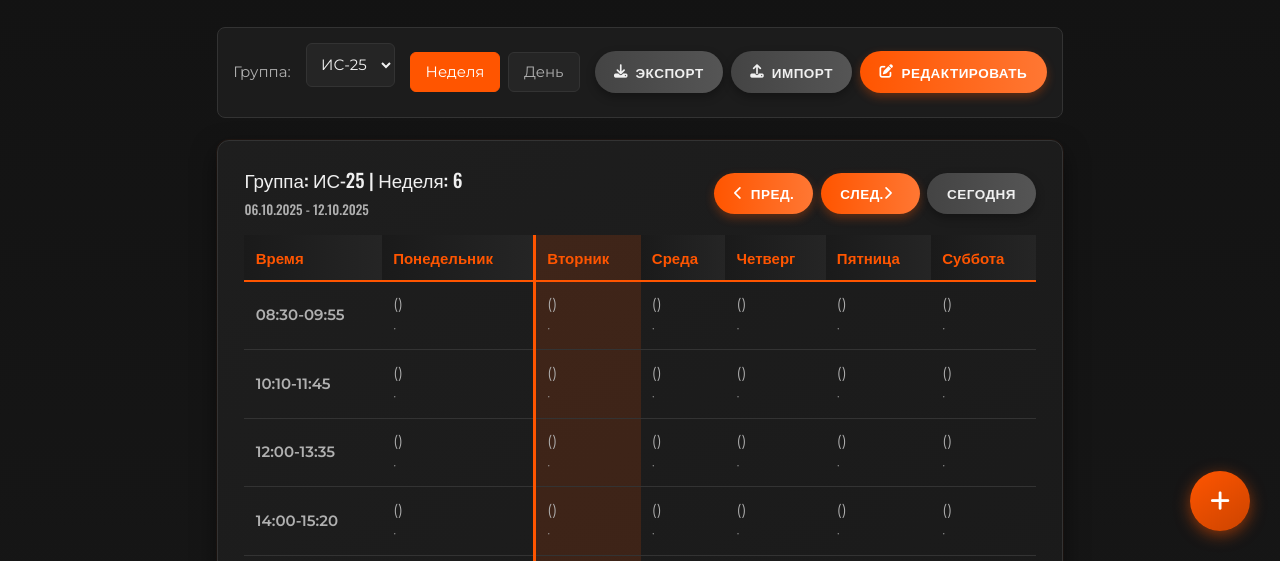
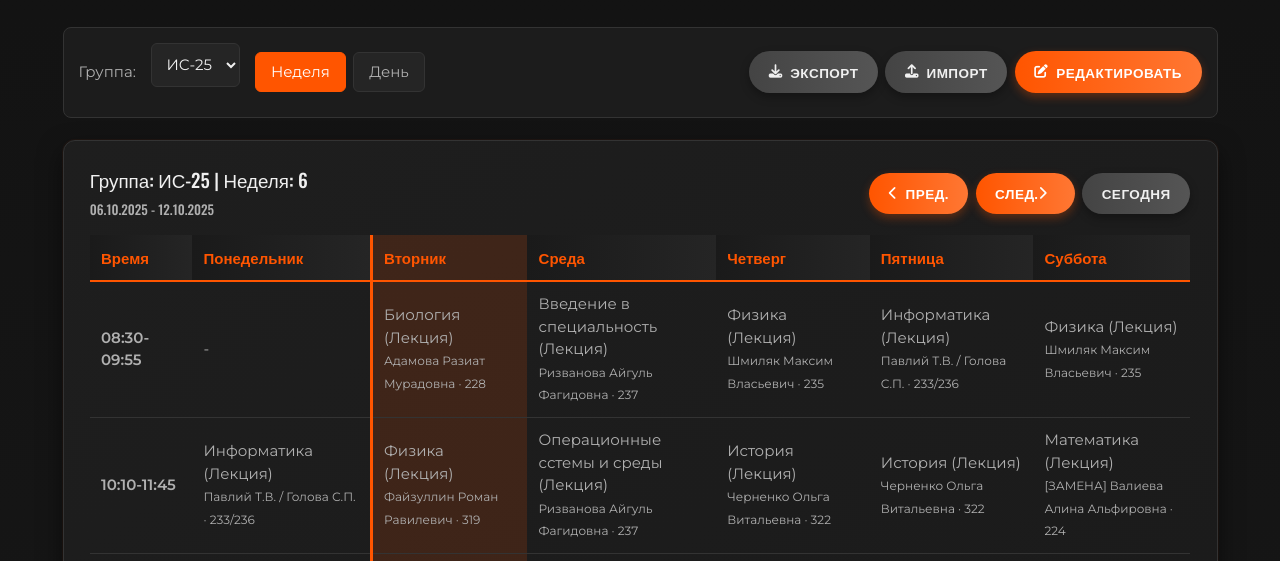
Before and after one commit to SanMein/NSKHub, a plain HTML site: page schedule.html in a window 1280 px wide. Shown: the part 239-800 px from the top of the page. Drawn offline with nearby package versions, Linux system fonts and the light colour scheme.

Commit message:
Update schedule.html

```diff
--- a/schedule.html
+++ b/schedule.html
@@ -292,30 +292,6 @@
         color: #FF5500;
         font-weight: 600;
     }
-    /* Стили для кнопки "+" */
-    .floating-add-btn {
-      position: fixed;
-      bottom: 2rem;
-      right: 2rem;
-      width: 60px;
-      height: 60px;
-      border-radius: 50%;
-      background: linear-gradient(145deg, #FF5500, #CC4400);
-      color: white;
-      font-size: 1.5rem;
-      border: none;
-      cursor: pointer;
-      box-shadow: 0 4px 15px rgba(255, 85, 0, 0.5);
-      z-index: 100;
-      display: flex;
-      align-items: center;
-      justify-content: center;
-      transition: all 0.3s ease;
-    }
-    .floating-add-btn:hover {
-      transform: scale(1.1) rotate(90deg);
-      box-shadow: 0 6px 20px rgba(255, 85, 0, 0.7);
-    }
     /* Стили для модального окна */
     .modal {
       display: none;
@@ -514,13 +490,6 @@
         .search-input {
             max-width: 100%;
         }
-        .floating-add-btn {
-            bottom: 1.5rem;
-            right: 1.5rem;
-            width: 50px;
-            height: 50px;
-            font-size: 1.2rem;
-        }
         .control-panel {
             flex-direction: column;
             align-items: stretch;
@@ -575,7 +544,7 @@
         <div class="group-selector">
             <label class="text-[#B0B0B0] mr-2">Группа:</label>
             <select id="groupSelect" class="modal-select w-auto" onchange="changeGroup()">
-                <option value="СТ-21-01">ИС-25</option>
+                <!-- Группы будут заполнены из JSON -->
             </select>
         </div>
 
@@ -680,11 +649,6 @@
     </div>
   </footer>
 
-  <!-- Кнопка "+" -->
-  <button id="addBtn" class="floating-add-btn" title="Добавить занятие">
-    <i class="fas fa-plus"></i>
-  </button>
-
   <!-- Модальное окно редактирования занятия -->
   <div id="editLessonModal" class="modal">
     <div class="modal-content">
@@ -745,74 +709,51 @@
 
     document.addEventListener('DOMContentLoaded', (event) => {
         changeFontSize('medium');
-        loadSchedule();
-        currentWeek = getCurrentAcademicWeek(); // Устанавливаем текущую неделю при загрузке
+        loadScheduleFromFile();
+        currentWeek = getCurrentAcademicWeek();
         document.getElementById('currentWeek').textContent = currentWeek;
         renderSchedule();
         updateStats();
     });
 
-    // Загрузка расписания из localStorage
-    function loadSchedule() {
+    // Загрузка расписания из JSON файла
+    async function loadScheduleFromFile() {
+        try {
+            const response = await fetch('schedule.json');
+            if (!response.ok) {
+                throw new Error('Файл schedule.json не найден');
+            }
+            scheduleData = await response.json();
+            updateGroupsDropdown();
+            renderSchedule();
+            updateStats();
+            showNotification('Расписание загружено из файла');
+        } catch (error) {
+            console.error('Ошибка загрузки расписания:', error);
+            showNotification('Ошибка загрузки расписания. Используется локальное хранилище.');
+            loadScheduleFromStorage();
+        }
+    }
+
+    // Загрузка расписания из localStorage (резервный вариант)
+    function loadScheduleFromStorage() {
         const stored = localStorage.getItem('nskSchedule');
         if (stored) {
             scheduleData = JSON.parse(stored);
+        } else {
+            // Если нет данных, создаем пустую структуру
+            scheduleData = {
+                "ИС-25": {
+                    "1": createDefaultWeek(),
+                    "2": createDefaultWeek(),
+                    "3": createDefaultWeek(),
+                    "4": createDefaultWeek(),
+                    "5": createDefaultWeek(),
+                    "6": createDefaultWeek()
+                }
+            };
         }
-        initializeDefaultSchedule();
-    }
-
-    // Инициализация расписания по умолчанию
-    function initializeDefaultSchedule() {
-        const groups = ['ИС-25'];
-
-        groups.forEach(group => {
-            if (!scheduleData[group]) {
-                scheduleData[group] = {
-                    1: createDefaultWeek(),
-                    2: createDefaultWeek(),
-                    3: createDefaultWeek(),
-                    4: createDefaultWeek(),
-                    5: createDefaultWeek(),
-                    6: createDefaultWeek(),
-                    7: createDefaultWeek(),
-                    8: createDefaultWeek(),
-                    9: createDefaultWeek(),
-                    10: createDefaultWeek(),
-                    11: createDefaultWeek(),
-                    12: createDefaultWeek(),
-                    13: createDefaultWeek(),
-                    14: createDefaultWeek(),
-                    15: createDefaultWeek(),
-                    16: createDefaultWeek(),
-                    17: createDefaultWeek(),
-                    18: createDefaultWeek(),
-                    19: createDefaultWeek(),
-                    20: createDefaultWeek(),
-                    21: createDefaultWeek(),
-                    22: createDefaultWeek(),
-                    23: createDefaultWeek(),
-                    24: createDefaultWeek(),
-                    25: createDefaultWeek(),
-                    26: createDefaultWeek(),
-                    27: createDefaultWeek(),
-                    28: createDefaultWeek(),
-                    29: createDefaultWeek(),
-                    30: createDefaultWeek(),
-                    31: createDefaultWeek(),
-                    32: createDefaultWeek(),
-                    33: createDefaultWeek(),
-                    34: createDefaultWeek(),
-                    35: createDefaultWeek(),
-                    36: createDefaultWeek(),
-                    37: createDefaultWeek(),
-                    38: createDefaultWeek(),
-                    39: createDefaultWeek(),
-                    40: createDefaultWeek()
-                };
-            }
-        });
-
-        saveSchedule();
+        updateGroupsDropdown();
     }
 
     // Создание недели по умолчанию
@@ -869,7 +810,25 @@
         };
     }
 
-    // Сохранение расписания
+    // Обновление выпадающего списка групп
+    function updateGroupsDropdown() {
+        const groupSelect = document.getElementById('groupSelect');
+        groupSelect.innerHTML = '';
+
+        Object.keys(scheduleData).forEach(group => {
+            const option = document.createElement('option');
+            option.value = group;
+            option.textContent = group;
+            groupSelect.appendChild(option);
+        });
+
+        if (groupSelect.options.length > 0) {
+            currentGroup = groupSelect.value;
+            document.getElementById('currentGroup').textContent = currentGroup;
+        }
+    }
+
+    // Сохранение расписания в localStorage
     function saveSchedule() {
         localStorage.setItem('nskSchedule', JSON.stringify(scheduleData));
     }
@@ -894,8 +853,8 @@
         const diffDays = Math.floor(diffTime / (1000 * 60 * 60 * 24));
         const currentWeek = Math.floor(diffDays / 7) + 1; // +1 потому что первая неделя = неделя 1
 
-        // Учебный год обычно имеет до 35-40 недель
-        return Math.min(Math.max(currentWeek, 1), 40); // Ограничиваем от 1 до 40 недель
+        // Ограничиваем учебный год 40 неделями
+        return Math.min(Math.max(currentWeek, 1), 40);
     }
 
     // Функция для получения дат конкретной учебной недели
@@ -904,7 +863,7 @@
         let academicYearStart = new Date(currentYear, 8, 1); // 1 сентября
 
         // Если запрашиваемая неделя может быть в прошлом году
-        if (weekNumber > 30) { // Предполагаем, что с сентября по декабрь ~17 недель
+        if (weekNumber > 30) {
             academicYearStart = new Date(currentYear - 1, 8, 1);
         }
 
@@ -1005,8 +964,8 @@
 
             days.forEach((day, dayIndex) => {
                 const dayClass = dayIndex === currentDay ? 'current-day' : '';
-                const lesson = weekData[day]?.[timeIndex] || { subject: "-" };
-                const lessonInfo = lesson.subject !== "-" ?
+                const lesson = weekData[day]?.[timeIndex] || { subject: "", teacher: "", room: "", type: "" };
+                const lessonInfo = lesson.subject && lesson.subject !== "" ?
                     `${lesson.subject} (${lesson.type})<br><small>${lesson.teacher} · ${lesson.room}</small>` :
                     "-";
 
@@ -1070,7 +1029,7 @@
 
         Object.values(weekData).forEach(day => {
             day.forEach(lesson => {
-                if (lesson.subject && lesson.subject !== "-") {
+                if (lesson.subject && lesson.subject !== "") {
                     totalLessons++;
                     if (lesson.type === "Лекция") lectureCount++;
                     if (lesson.type === "Практика") practiceCount++;
@@ -1213,6 +1172,7 @@
                     const importedData = JSON.parse(event.target.result);
                     Object.assign(scheduleData, importedData);
                     saveSchedule();
+                    updateGroupsDropdown();
                     renderSchedule();
                     updateStats();
                     showNotification('Расписание импортировано');
@@ -1257,9 +1217,6 @@
             event.target.style.display = 'none';
         }
     }
-
-    // Обработчик для кнопки "+"
-    document.getElementById('addBtn').onclick = showEditModal;
   </script>
 </body>
 </html>
```
